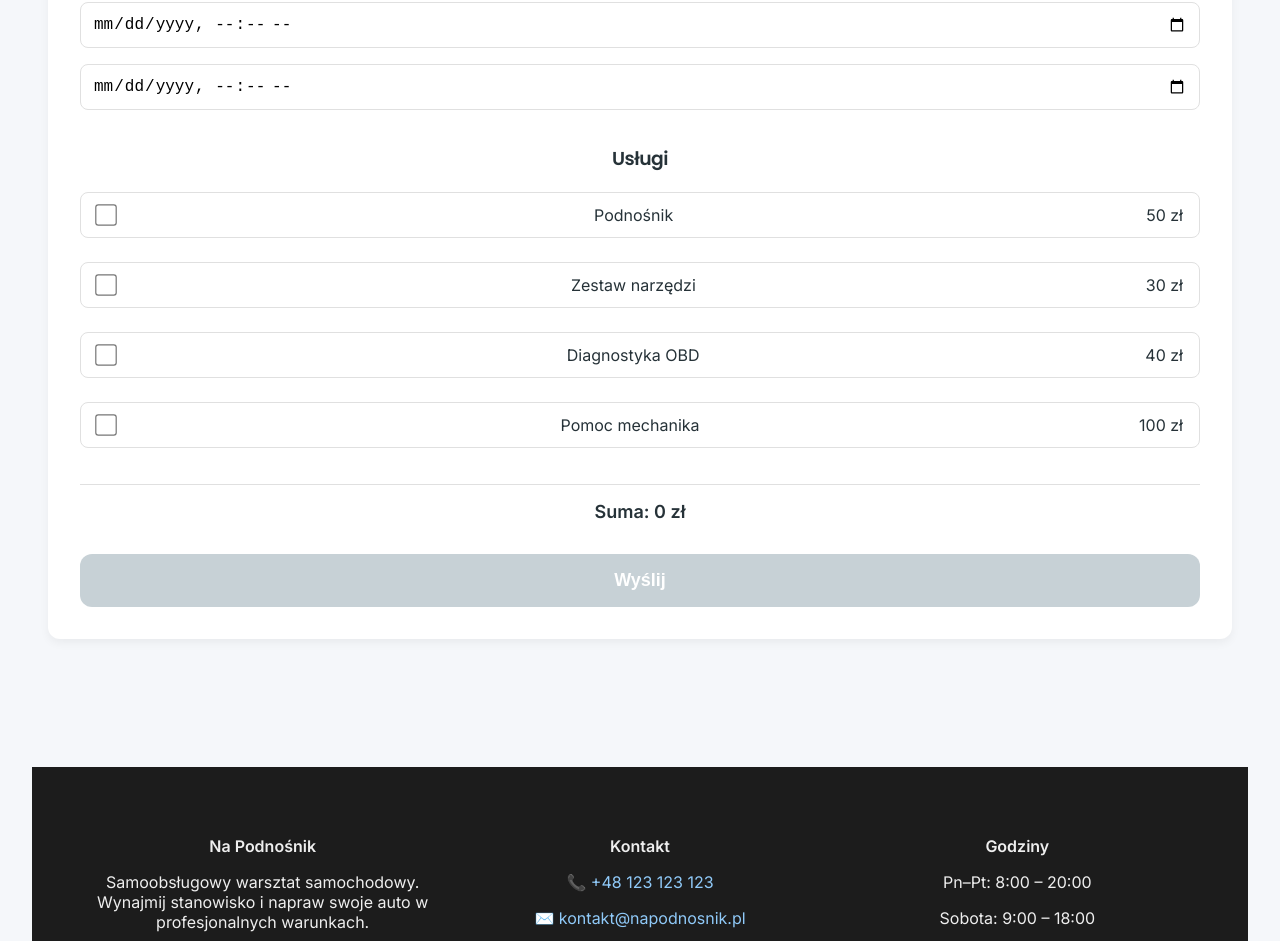
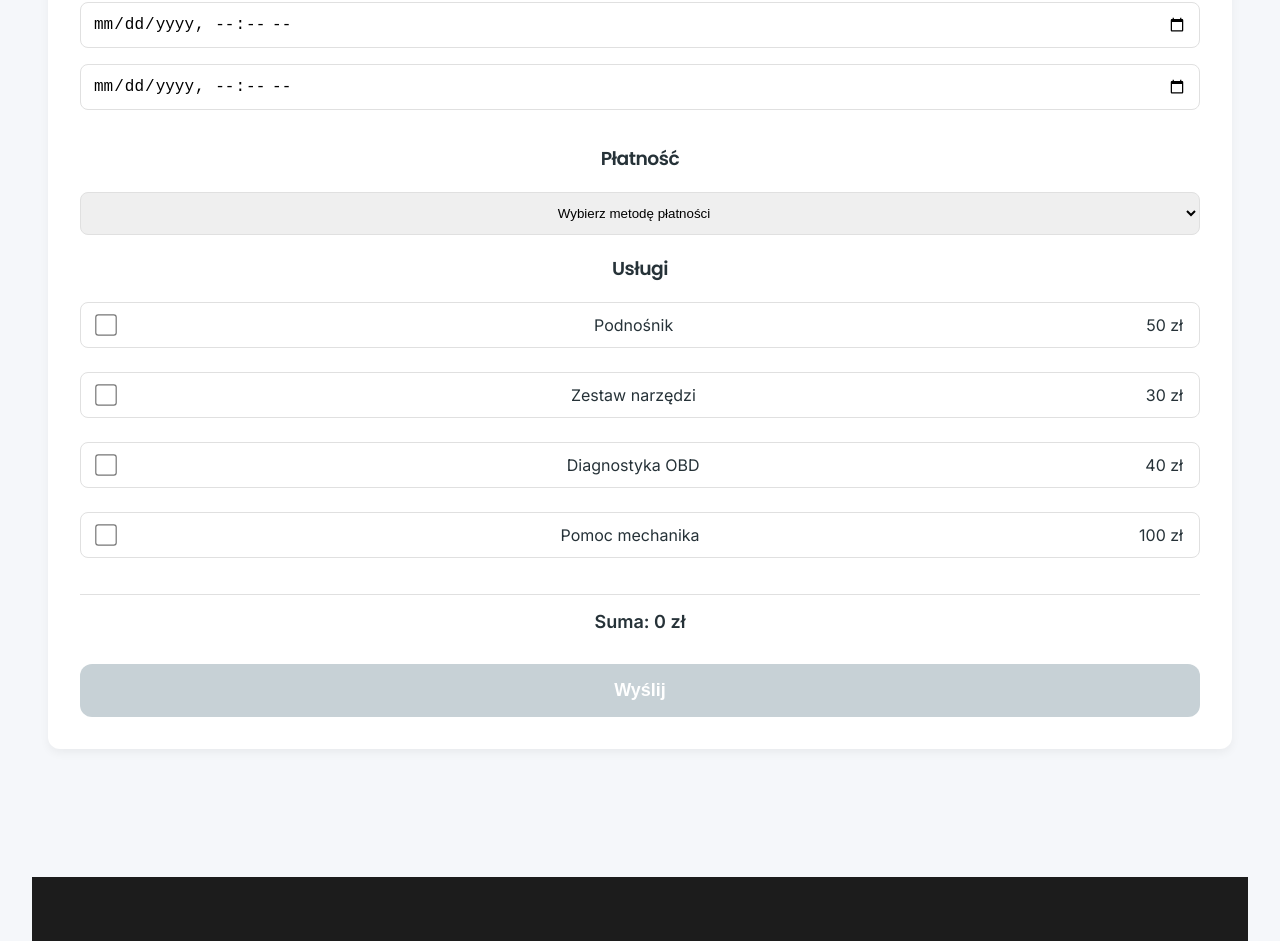
Before and after one commit to DamL98/na-podnosnik, a React (Vite) app in the folder frontend/: page /reservation in a window 1280 px wide. Shown: the part 997-1938 px from the top of the page. Built offline with nearby package versions, Linux system fonts and the light colour scheme.

Commit message:
Poprawka platnosci Rezerwacje form

```diff
--- a/frontend/src/index.css
+++ b/frontend/src/index.css
@@ -636,7 +636,19 @@ input[type="checkbox"] {
   color: white;
 }
 
-
+.payment-method{
+  display: grid;
+  grid-template-columns: 24px 1fr auto;
+  align-items: center;
+  gap: 12px;
+  padding: 12px 16px;
+  border-radius: 8px;
+  border: 1px solid var(--border);
+  cursor: pointer;
+  transition: all 0.2s ease;
+  width: 100%;
+  text-align: center;
+}
 
 /* Rezerwacje -> walidacja inputow */
 input.valid,
--- a/frontend/src/pages/Reservation.jsx
+++ b/frontend/src/pages/Reservation.jsx
@@ -22,7 +22,7 @@ export default function Reservation() {
     firstName: "",
     lastName: "",
     email: "",
-    paymentMethod: "karta",
+    paymentMethod: "",
     startAt: "",
     endAt: "",
   });
@@ -41,6 +41,7 @@ export default function Reservation() {
     firstName: form.firstName.trim().length > 0,
     lastName: form.lastName.trim().length > 0,
     email: form.email.includes("@"),
+    paymentMethod: ["karta", "gotowka"].includes(form.paymentMethod),
     startAt: validRange,
     endAt: validRange,
     services: selected.length > 0,
@@ -71,6 +72,7 @@ export default function Reservation() {
   function handleChange(e) {
     const updated = { ...form, [e.target.name]: e.target.value };
     setForm(updated);
+
     setTouched((t) => ({ ...t, [e.target.name]: true }));
 
     if (
@@ -174,13 +176,6 @@ export default function Reservation() {
       </div>
       <section className="section reservation-card">
 
-        {/* <div className="reservation-image">
-          <img src="/gallery/reservation.jpg" alt="Warsztat" />
-          <div className="image-overlay">
-            <h1>Rezerwacja warsztatu</h1>
-          </div>
-        </div> */}
-
         <form onSubmit={handleSubmit}>
 
           <h3> Dane osobowe </h3>
@@ -224,11 +219,24 @@ export default function Reservation() {
             className={fieldClass("endAt")}
           />
 
+          {/* Termin dostepny / zajety */}
           {availability !== null && (
             <p className={availability ? "valid-text" : "invalid-text"}>
               {availability ? "Termin dostępny" : "Termin zajęty"}
             </p>
           )}
+
+          <h3>Płatność</h3>
+          <select
+            name="paymentMethod"
+            value={form.paymentMethod}
+            onChange={handleChange}
+            className={`payment-method ${fieldClass("paymentMethod")}`}
+          >
+            <option value="">Wybierz metodę płatności</option>
+            <option value="karta">Karta</option>
+            <option value="gotowka">Gotówka</option>
+          </select>
 
           <h3>Usługi</h3>
           <div className="services-list">
@@ -238,8 +246,6 @@ export default function Reservation() {
                 className={`service-option ${
                   selected.includes(s.id)
                     ? "valid"
-                    // : touched.services
-                    // ? "invalid"
                     : ""
                 }`}
               >
```
